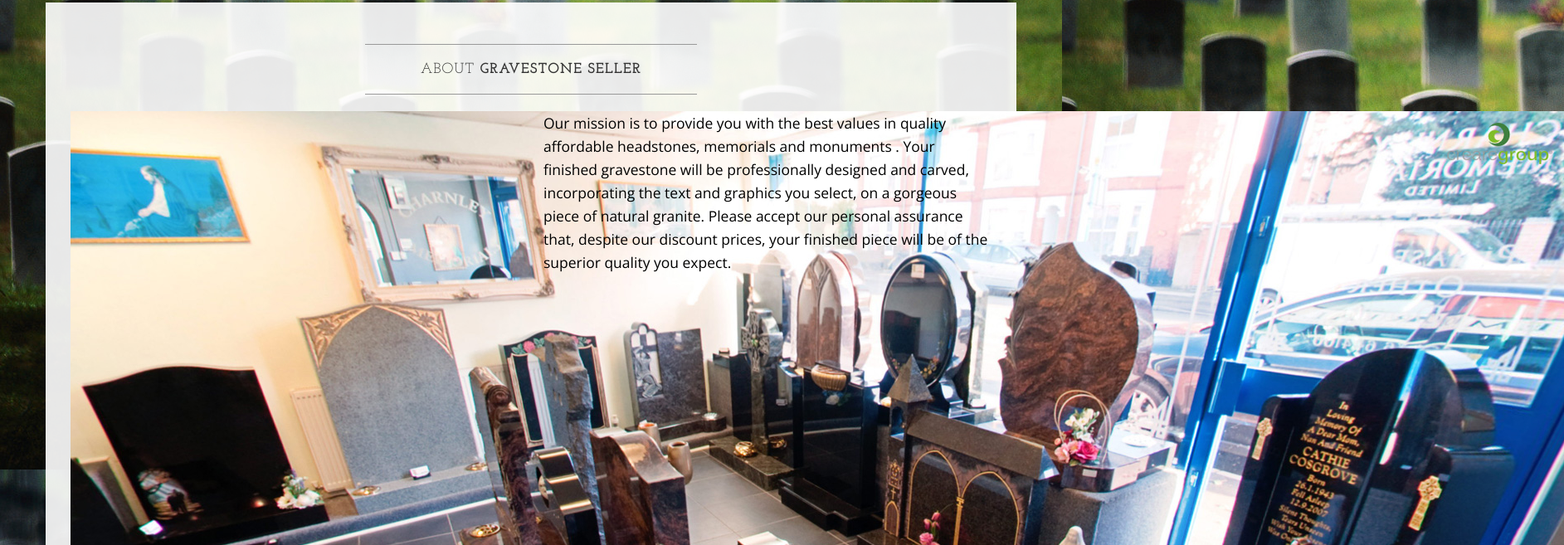
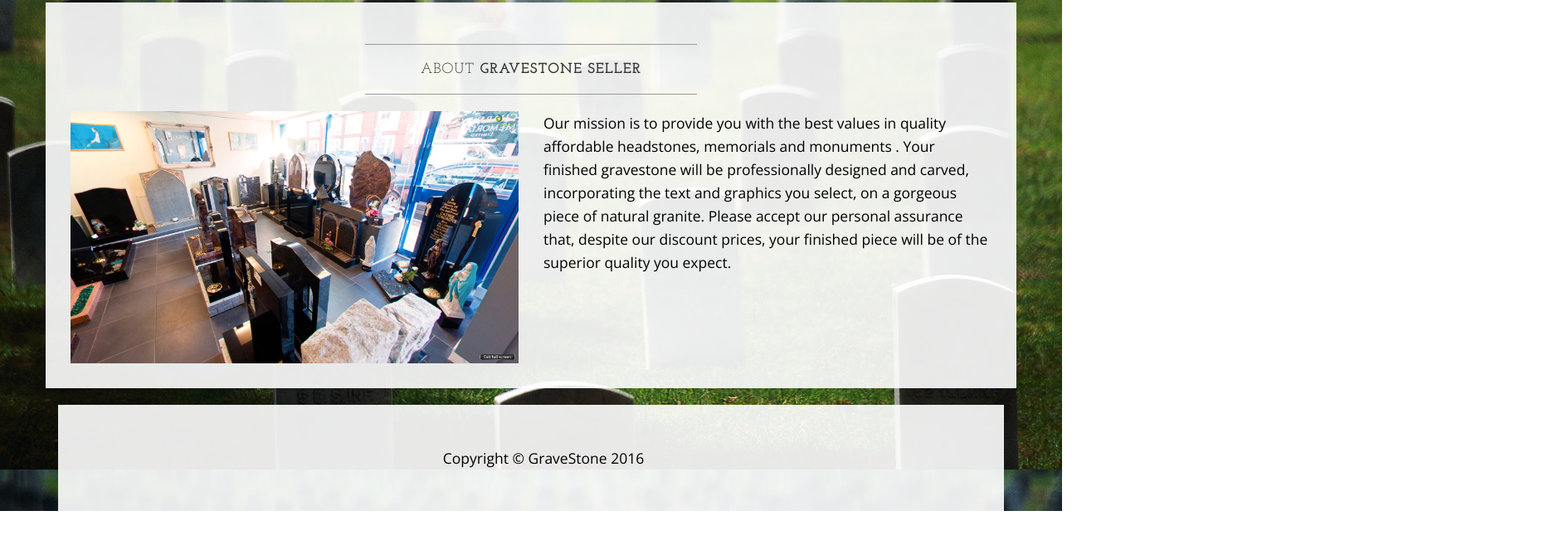
Before and after one commit to SherwinBayanin/bayaninfullwebsite, a plain HTML site: page about.html in a window 1280 px wide. Shown: the part 287-944 px from the top of the page at 83% size, 1885 px wide, since content can reach past the window. After the commit the page ends 903 px from the top, so only its background shows below. Drawn offline with nearby package versions, Linux system fonts and the light colour scheme.

Commit message:
Update about.html

```diff
--- a/about.html
+++ b/about.html
@@ -83,7 +83,7 @@
                     <hr>
                 </div>
                 <div class="col-md-6">
-                    <img class=" " src="shop.jpg" alt="">
+                    <img class="img-responsive" src="shop.jpg" alt="">
                 </div>
                 <div class="col-md-6">
                     <p>Our mission is to provide you with the best values in quality affordable headstones, memorials and monuments . Your finished gravestone will be professionally designed and carved, incorporating the text and graphics you select, on a gorgeous piece of natural granite. Please accept our personal assurance that, despite our discount prices, your finished piece will be of the superior quality you expect.</p>
```
